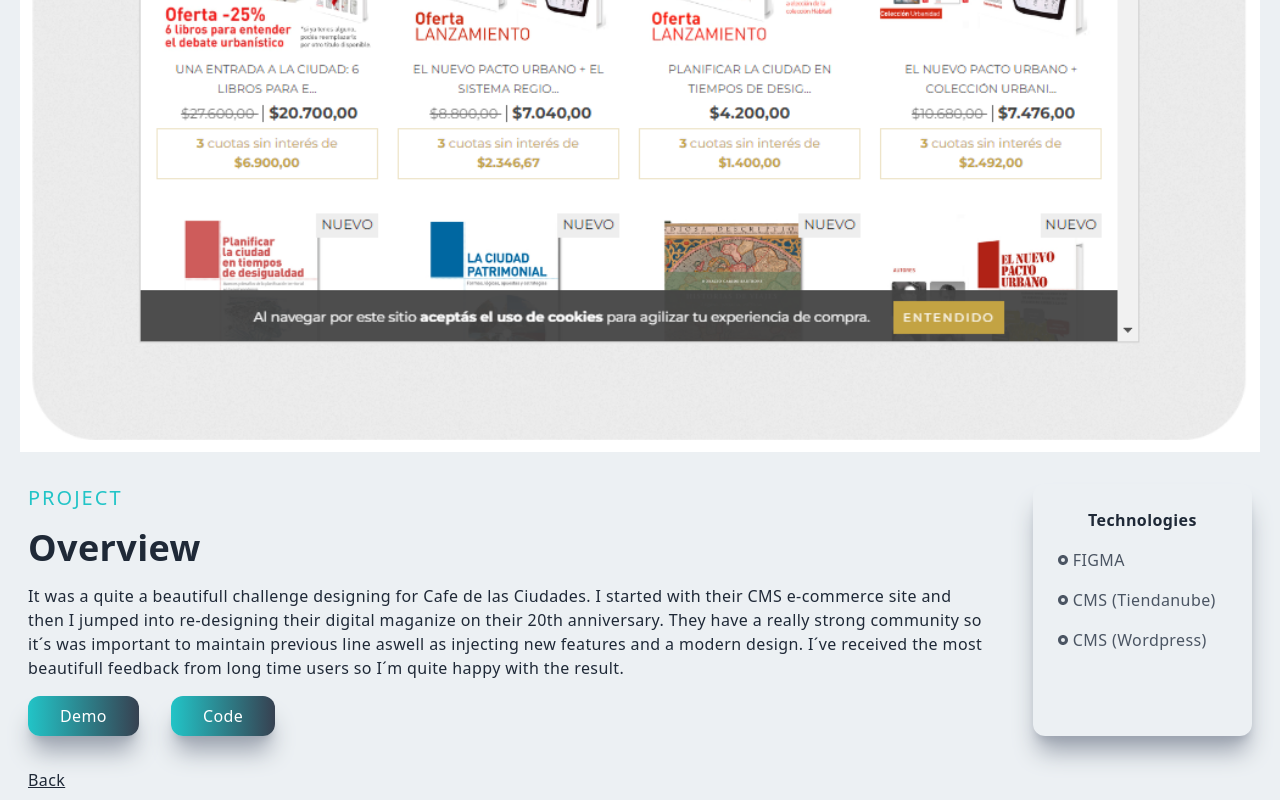
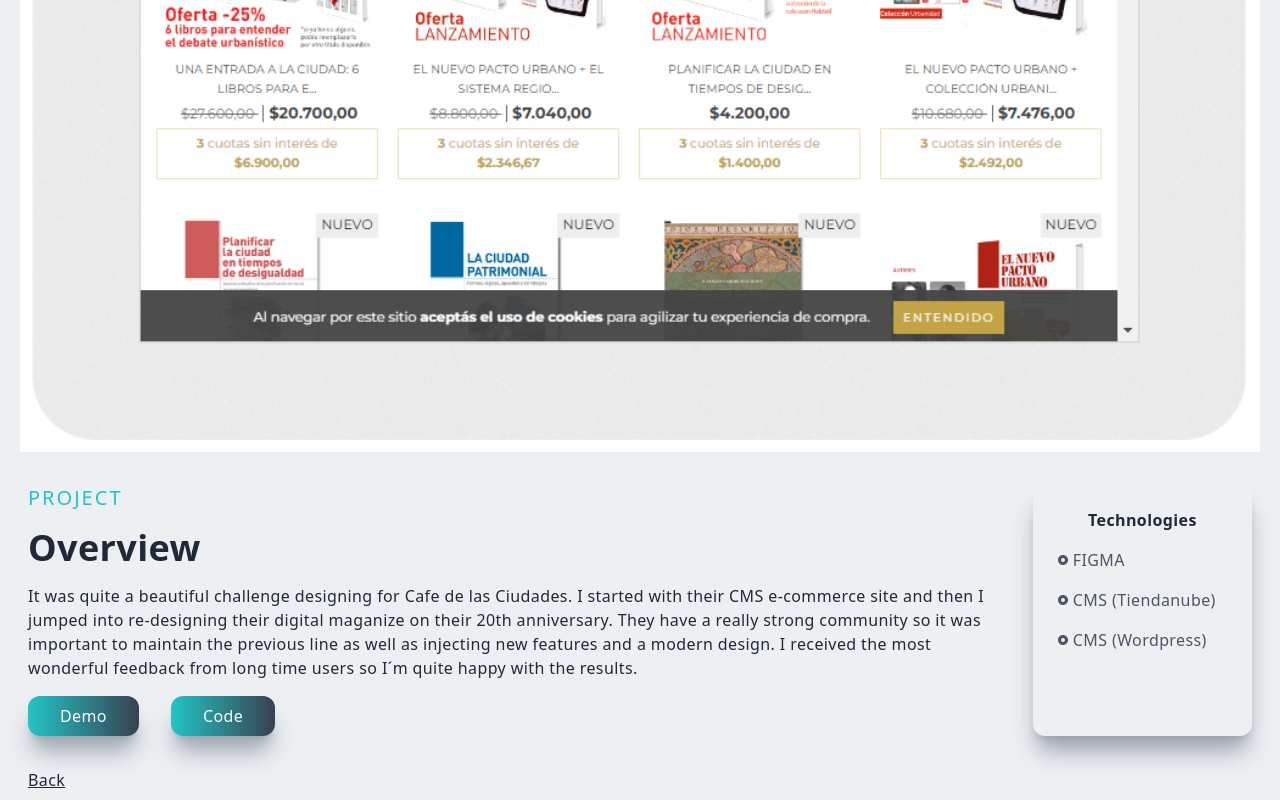
Before and after one commit to AndresDrimer/portfolio-nextjs-2023, a Next.js app: page /urbanism in a window 1280 px wide. Shown: the part 756-1556 px from the top of the page. Built offline with nearby package versions, Linux system fonts and the light colour scheme.

Commit message:
english improved

```diff
--- a/data.js
+++ b/data.js
@@ -7,7 +7,7 @@ export default {
   sections: ["home", "about", "skills", "projects", "contact"],
   aboutPhoto: "/assets/portrait2.jpeg",
   status:
-    "I´m available for freelance or full-time positions. Contact me and let´s talk",
+    "I´m available for freelance or full-time positions. Contact me and we´ll talk",
   contact:
     {
       linkedin: "https://www.linkedin.com/in/andres-drimer/",
@@ -114,10 +114,10 @@ export default {
       tech: "REACT",
       techDetail: ["React", "React-router", "EmailJS", "Javascript", "CSS", "HTML"],
       anchor: "filmakerwebsite",
-      externalUrl: "https://darling-manatee-463a01.netlify.app/",
+      externalUrl: "https://monumental-moxie-6383d3.netlify.app",
       gitHubUrl: "https://github.com/AndresDrimer/pablocoronel-react",
       description:
-        "This was a really fun project to build. I decided to use a video background as main object because it´s a website about a video maker. It includes two different layouts, one for main section and the other one for showing artist´s works and projects, I choosed react-router to manage them. I focused on re-usability of components, making it really easy to update. I used EmailJS to resolve sendings from Contact section",
+        "This was a really fun project to build. I decided to use a video background as the main object because it´s a website for a video maker. It includes two different layouts, one for the main section and the other one to show artist´s works and projects, I chosed react-router to manage them and created dynamic routes for portfolio items. I focused on the re-usability of components, making it really easy to update. I used EmailJS to manage sendings from Contact section",
     },
     {
       id: 1,
@@ -130,7 +130,7 @@ export default {
       externalUrl: "https://tenziesgameforcataandpabli.netlify.app/",
       gitHubUrl: "https://github.com/AndresDrimer/tenzies",
       description:
-        "Classic tenzies game. It provides language selection toggling from English to Spanish. I think it´s funny to play and I love Confetti´s winning effect :)",
+        "Classic tenzies game. It provides language selection toggling from English to Spanish. I think it´s fun to play and I love Confetti´s animation :)",
     },
     {
       id: 2,
@@ -143,7 +143,7 @@ export default {
       externalUrl: "https://maxaguirre.com.ar/",
       gitHubUrl: "https://github.com/AndresDrimer/tenzies",
       description:
-        "Personal website for artist Max Aguirre. Written in vanilla style. It has a beautifull artwork by the artist. It´s integrated with anothe site I build for same client, a CMS e-commerce (TiendaNube). My goal was to have a neat continuation between both sites and to capture artist´s own style.",
+        "Personal website for artist Max Aguirre. Written in vanilla style. It has beautiful artwork by the artist. It´s integrated with another site I built for the same client, a CMS e-commerce (TiendaNube). My goal was to have a neat continuity between both sites and to capture the artist´s own style.",
     },
     {
       id: 3,
@@ -156,7 +156,7 @@ export default {
       externalUrl: "https://cafedelasciudades.com.ar/",
       gitHubUrl: "https://cafedelasciudades.mitienda.com",
       description:
-        "It was a quite a beautifull challenge designing for Cafe de las Ciudades. I started with their CMS e-commerce site and then I jumped into re-designing their digital maganize on their 20th anniversary. They have a really strong community so it´s was important to maintain previous line aswell as injecting new features and a modern design. I´ve received the most beautifull feedback from long time users so I´m quite happy with the result.",
+        "It was quite a beautiful challenge designing for Cafe de las Ciudades. I started with their CMS e-commerce site and then I jumped into re-designing their digital maganize on their 20th anniversary. They have a really strong community so it was important to maintain the previous line as well as injecting new features and a modern design. I received the most wonderful feedback from long time users so I´m quite happy with the results.",
     },
   ],
 };
```
